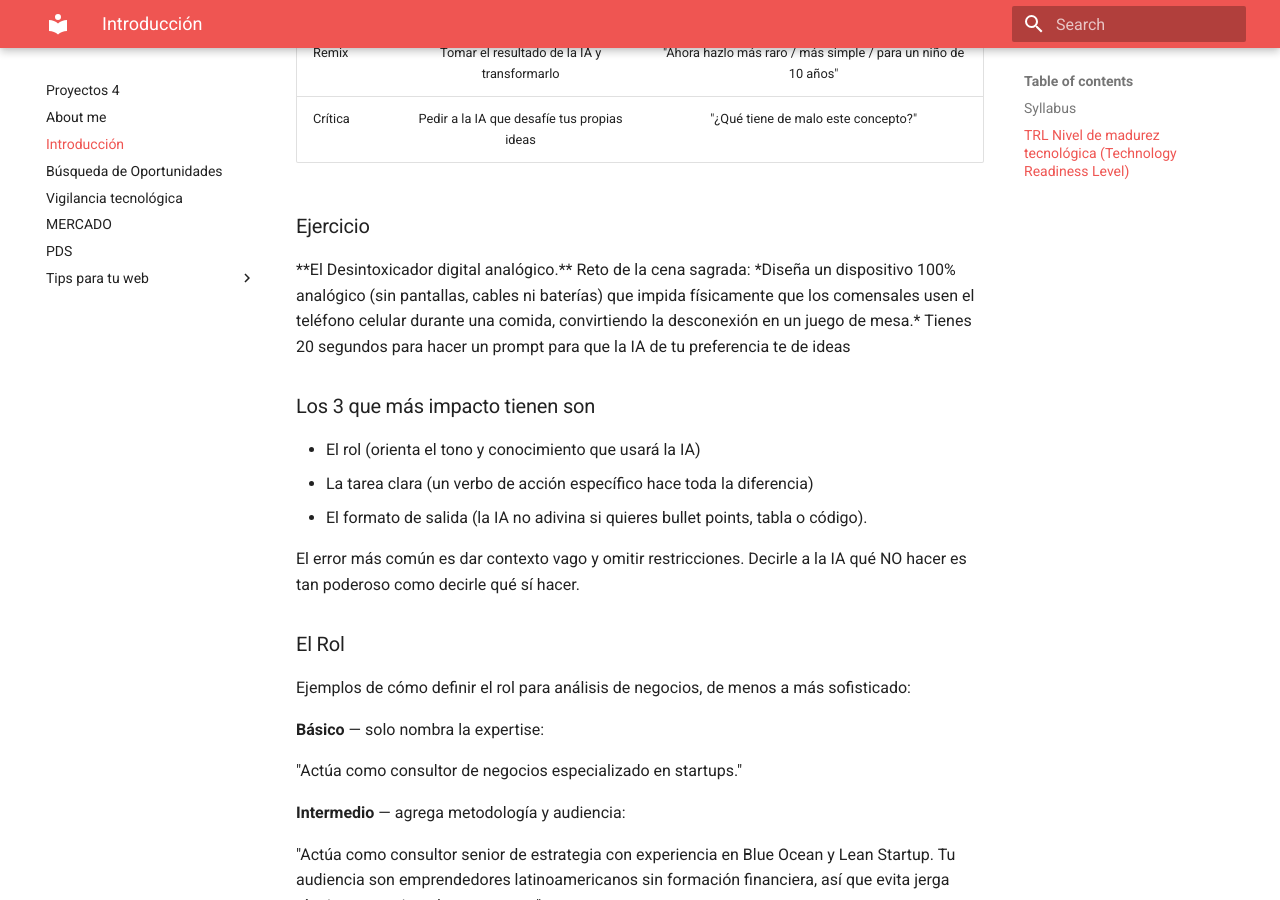
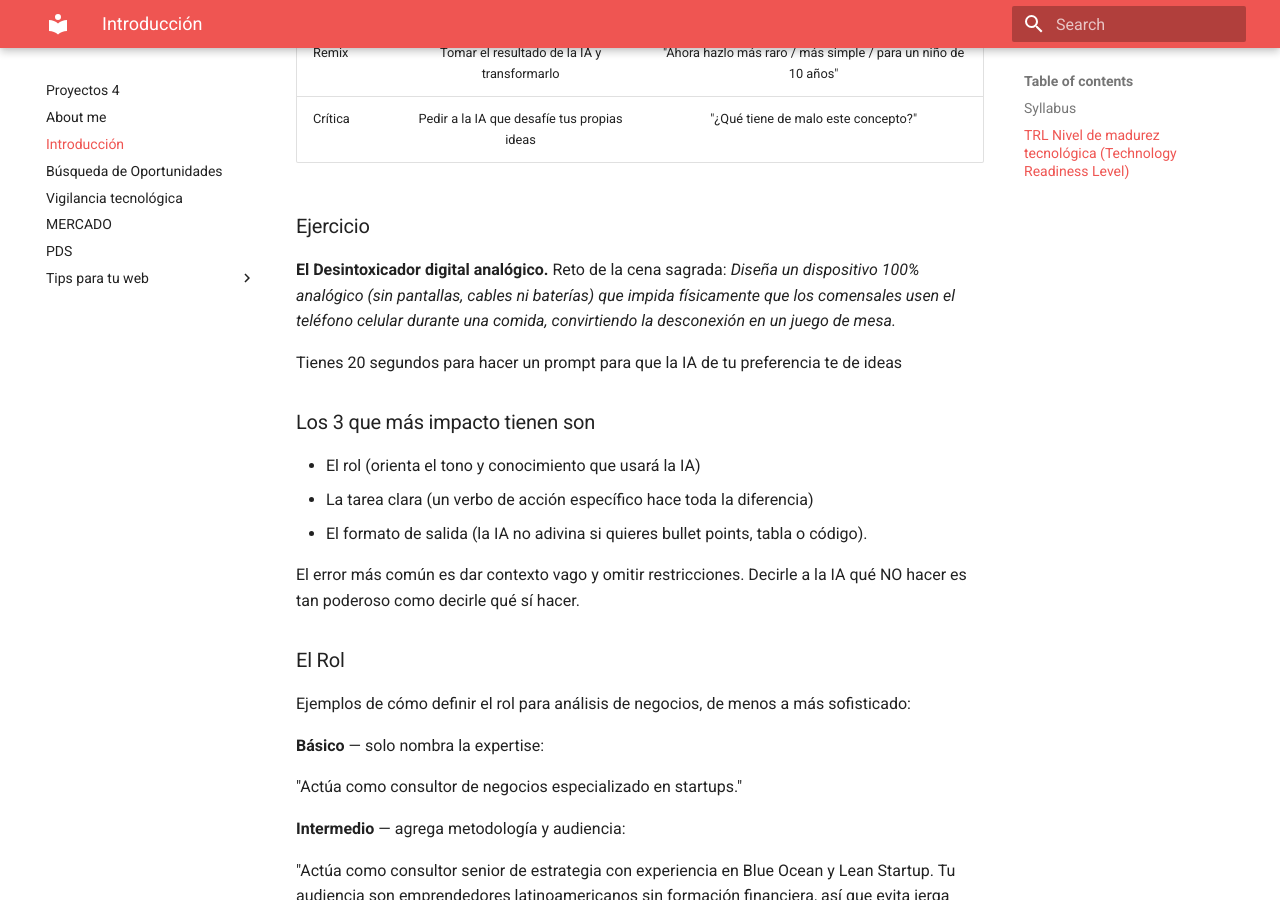
Before and after one commit to Aristarco/Proyectos4, an MkDocs documentation site: the page built from docs/semana1.md, in a window 1280 px wide and 900 px high, scrolled down 2945 px. Built offline with MkDocs 1.6.1 and Material for MkDocs 9.7.7, drawn with Linux system fonts in a browser that asks for light colours; some of the changed lines change nothing that is shown; some of the changed text lies outside the part shown.

Commit message:
Update semana1.md

```diff
--- a/docs/semana1.md
+++ b/docs/semana1.md
@@ -27,12 +27,12 @@
 
 
 
-# ¿Cómo usas la IA?
+# **¿Cómo usas la IA?**
 
 
 
 
-# ¿Crees que la usas la IA para evitar pensar?
+# **¿La usas la IA para evitar pensar?**
 
 
 
@@ -52,7 +52,7 @@
 | Crítica | Pedir a la IA que desafíe tus propias ideas | "¿Qué tiene de malo este concepto?" |
 
 ### Ejercicio
-<div class="tip-box">
+<div class="tip-box" markdown="1" >
 **El Desintoxicador digital analógico.**
 Reto de la cena sagrada: *Diseña un dispositivo 100% analógico (sin pantallas, cables ni baterías) que impida físicamente que los comensales usen el teléfono celular durante una comida, convirtiendo la desconexión en un juego de mesa.*
 
```
